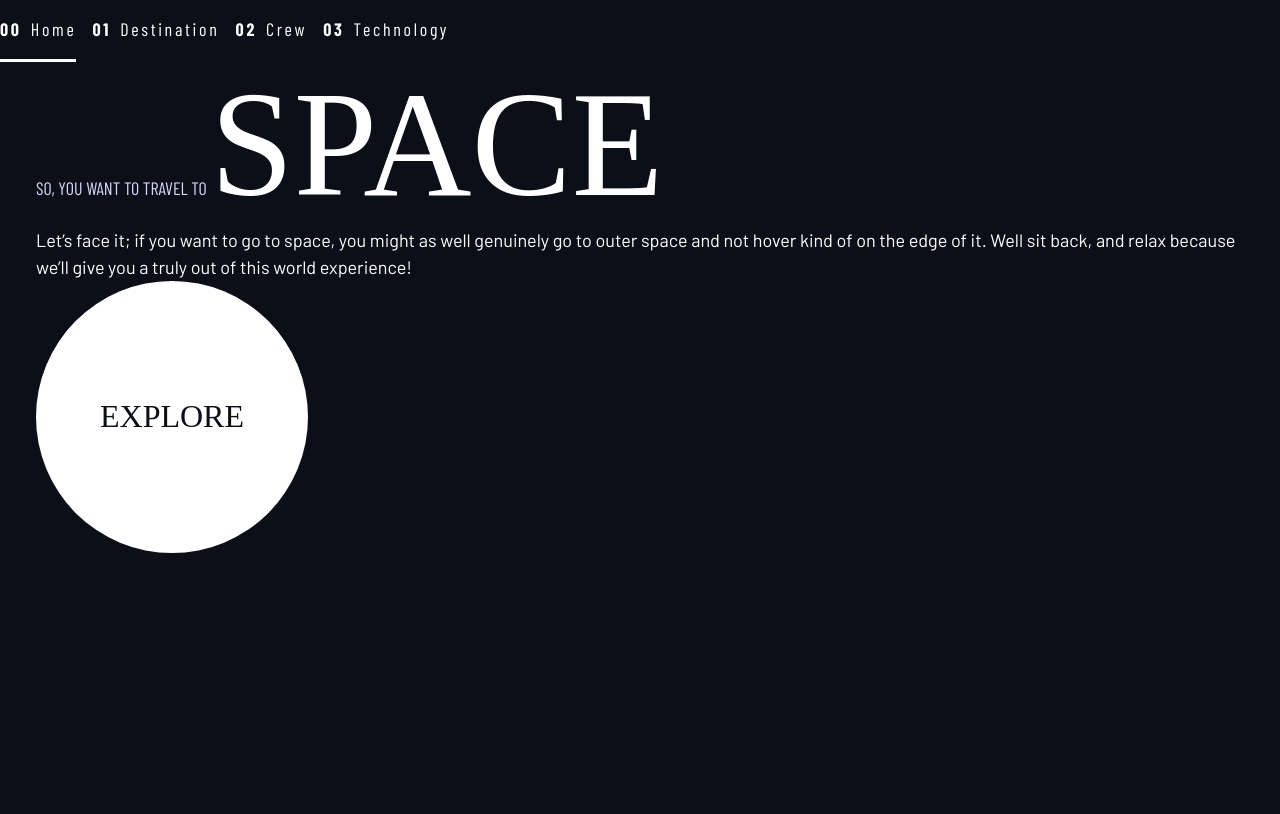
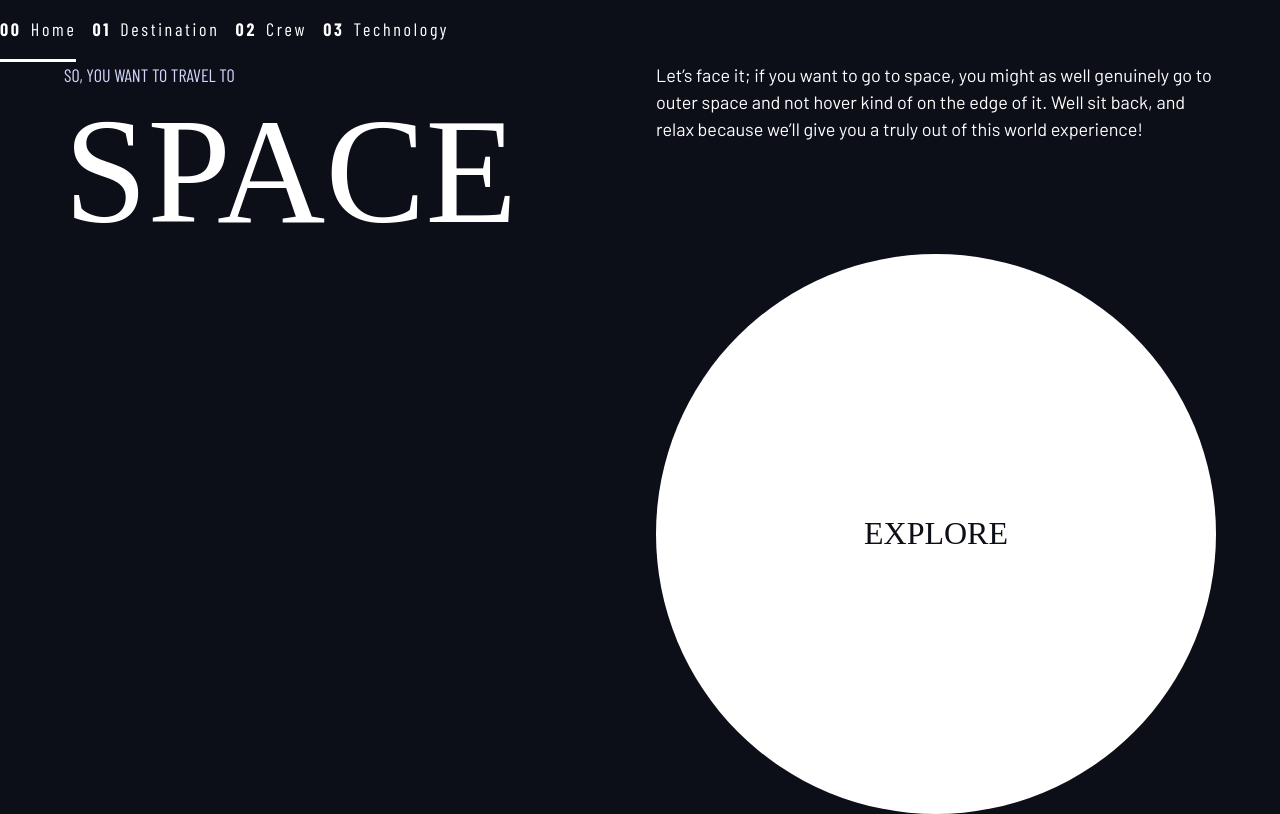
Before and after one commit to G-marshall1/responsive-nav, a plain HTML site: page index.html in a window 1280 px wide. Drawn offline with nearby package versions, Linux system fonts and the light colour scheme; a web font is replaced by a local one.

Commit message:
Added divs and grid-container spacing

```diff
--- a/index.html
+++ b/index.html
@@ -13,7 +13,7 @@
          <link rel="stylesheet" href="style.css">
     <title>Frontend Mentor | Space tourism website</title>
 </head>
-<body>
+<body class="home">
 
     <header class="primary-header">
         <div>
@@ -30,7 +30,7 @@
     </header>
 
 
-    <div class="container">
+    <div class="grid-container">
        <h1 class ="text-light fs-400 ff-sans-cond uppercase"> So, you want to travel to
         <span class="fs-900 ff-serif text-white">Space</span></h1>
         <p>Let’s face it; if you want to go to space, you might as well genuinely go to
--- a/style.css
+++ b/style.css
@@ -129,6 +129,20 @@ select {
     padding-inline: 2em;
     margin-inline: auto;
     max-width: 80rem;
+}
+
+.grid-container {
+    display: grid;
+    grid-template-columns: minmax(2rem, 1fr) repeat(2, minmax(0, 40rem)) 2rem;
+    column-gap: var(--container-gap, 2rem);
+}
+
+.grid-container > *:first-child {
+    grid-column: 2;
+}
+
+.grid-container > *:last-child {
+    grid-column: 3;
 }
 
 .sr-only {
```
